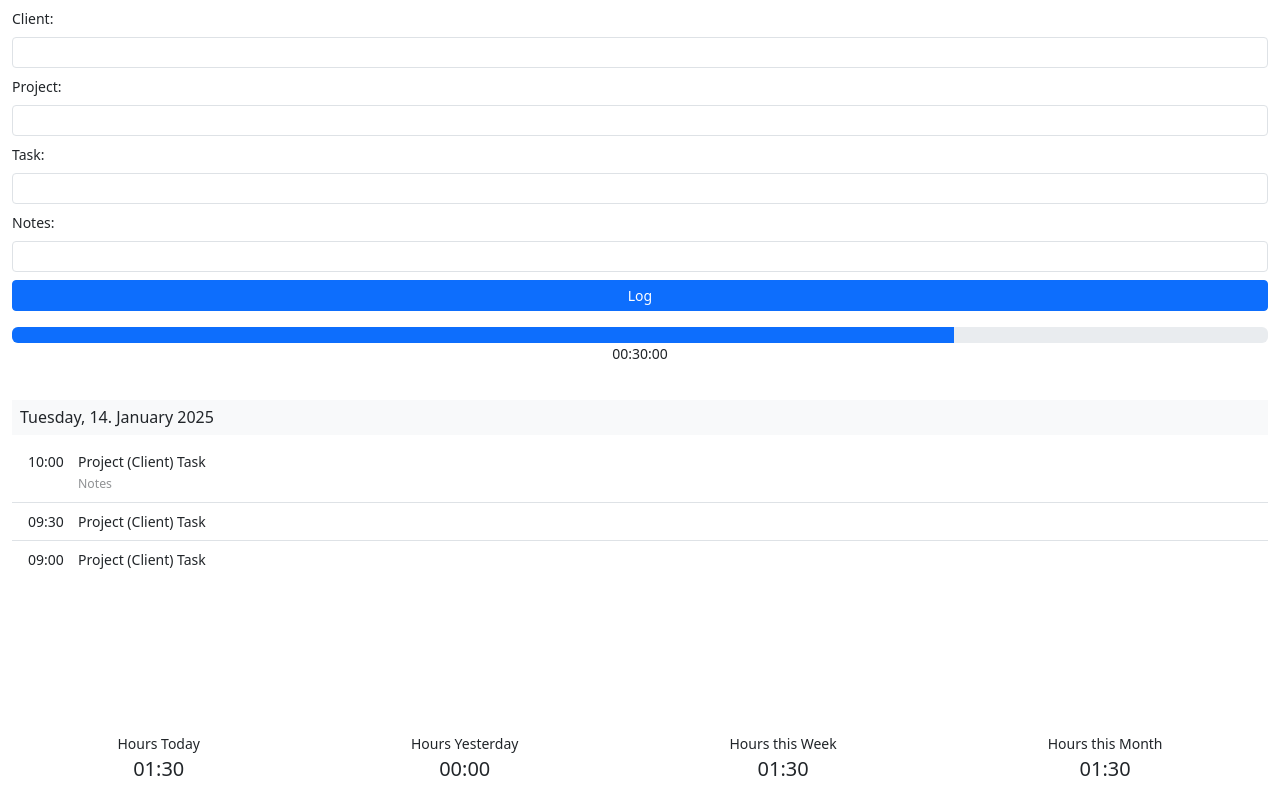
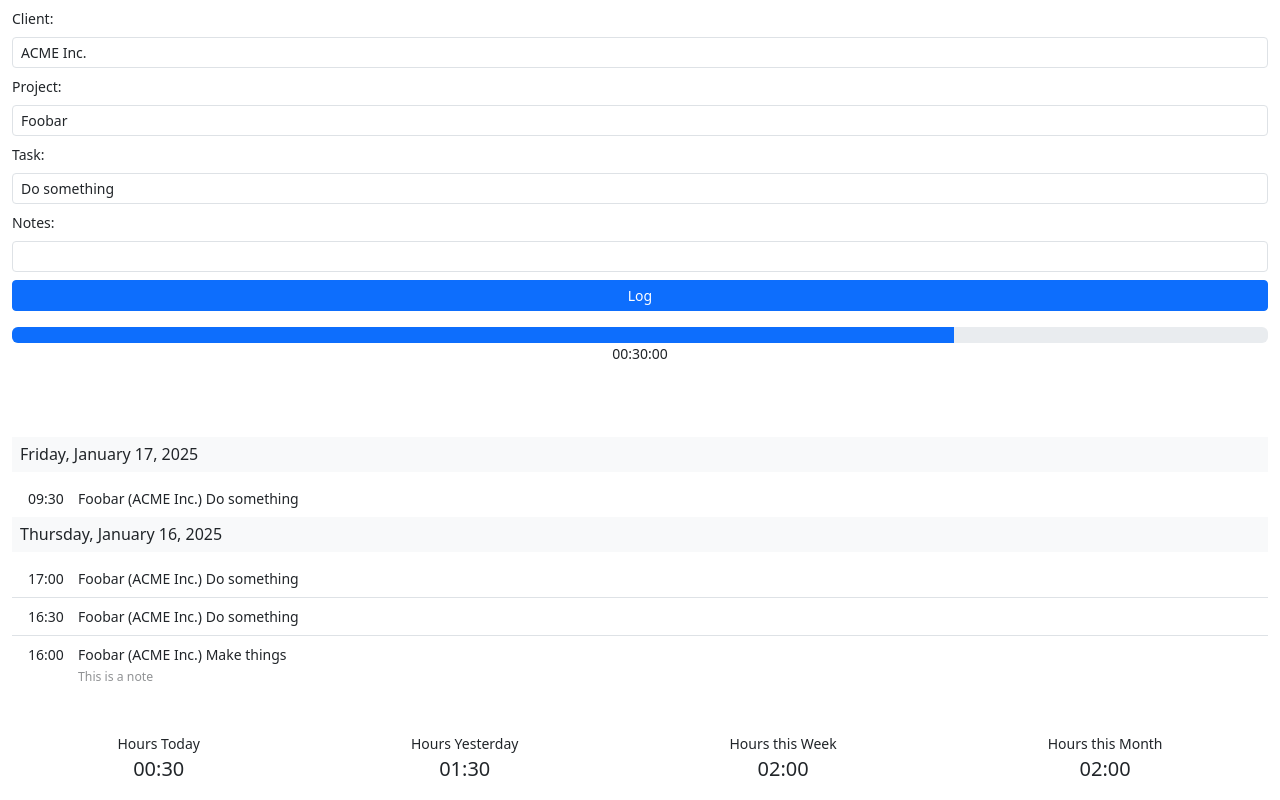
Before and after one commit to falkoschumann/activity-sampling, a Next.js app in the folder web-app/: page / in a window 1280 px wide. Built offline with nearby package versions, Linux system fonts and the light colour scheme.

Commit message:
feat: show test data

```diff
--- a/web-app/src/app/page.tsx
+++ b/web-app/src/app/page.tsx
@@ -1,22 +1,82 @@
 // Copyright (c) 2025 Falko Schumann. All rights reserved. MIT license.
 
+import { Duration } from "@/lib/duration";
+import { RecentActivitiesQueryResult } from "@/lib/domain";
 import Countdown from "@/components/countdown";
 import CurrentActivity from "@/components/current_activity";
 import RecentActivities from "@/components/recent_activities";
 import TimeSummary from "@/components/time_summary";
 
+const recentActivities: RecentActivitiesQueryResult = {
+  lastActivity: {
+    timestamp: new Date("2025-01-17T09:30"),
+    duration: Duration.ofMinutes(30),
+    client: "ACME Inc.",
+    project: "Foobar",
+    task: "Do something",
+  },
+  workingDays: [
+    {
+      date: new Date("2025-01-17"),
+      activities: [
+        {
+          timestamp: new Date("2025-01-17T09:30"),
+          duration: Duration.ofMinutes(30),
+          client: "ACME Inc.",
+          project: "Foobar",
+          task: "Do something",
+        },
+      ],
+    },
+    {
+      date: new Date("2025-01-16"),
+      activities: [
+        {
+          timestamp: new Date("2025-01-16T17:00"),
+          duration: Duration.ofMinutes(30),
+          client: "ACME Inc.",
+          project: "Foobar",
+          task: "Do something",
+        },
+        {
+          timestamp: new Date("2025-01-16T16:30"),
+          duration: Duration.ofMinutes(30),
+          client: "ACME Inc.",
+          project: "Foobar",
+          task: "Do something",
+        },
+        {
+          timestamp: new Date("2025-01-16T16:00"),
+          duration: Duration.ofMinutes(30),
+          client: "ACME Inc.",
+          project: "Foobar",
+          task: "Make things",
+          notes: "This is a note",
+        },
+      ],
+    },
+  ],
+  timeSummary: {
+    hoursToday: Duration.parse("PT30M"),
+    hoursYesterday: Duration.parse("PT1H30M"),
+    hoursThisWeek: Duration.parse("PT2H"),
+    hoursThisMonth: Duration.parse("PT2H"),
+  },
+};
+
 export default function Home() {
   return (
     <>
+      <p>{new Date().getTimezoneOffset()}</p>
       <aside className="container-fluid fixed-top py-2 bg-body">
-        <CurrentActivity />
+        <CurrentActivity lastActivity={recentActivities.lastActivity} />
         <Countdown />
       </aside>
       <main className="container-fluid flex-shrink-0" style={{ marginTop: "400px" }}>
-        <RecentActivities />
+        <RecentActivities workingDays={recentActivities.workingDays} />
       </main>
       <footer className="container-fluid fixed-bottom py-3 bg-body">
-        <TimeSummary />
+        <TimeSummary {...recentActivities.timeSummary} />
       </footer>
     </>
   );
--- a/web-app/src/components/current_activity.tsx
+++ b/web-app/src/components/current_activity.tsx
@@ -1,31 +1,61 @@
 // Copyright (c) 2025 Falko Schumann. All rights reserved. MIT license.
 
-export default function CurrentActivity() {
+import { Activity } from "@/lib/domain";
+
+interface CurrentActivityProps {
+  lastActivity?: Activity;
+}
+
+export default function CurrentActivity({ lastActivity }: CurrentActivityProps) {
   return (
     <form>
       <div className="mb-2">
         <label htmlFor="client" className="form-label">
           Client:
         </label>
-        <input type="text" id="client" name="client" className="form-control form-control-sm" />
+        <input
+          type="text"
+          id="client"
+          name="client"
+          className="form-control form-control-sm"
+          defaultValue={lastActivity?.client}
+        />
       </div>
       <div className="mb-2">
         <label htmlFor="project" className="form-label">
           Project:
         </label>
-        <input type="text" id="project" name="project" className="form-control form-control-sm" />
+        <input
+          type="text"
+          id="project"
+          name="project"
+          className="form-control form-control-sm"
+          defaultValue={lastActivity?.project}
+        />
       </div>
       <div className="mb-2">
         <label htmlFor="task" className="form-label">
           Task:
         </label>
-        <input type="text" id="task" name="task" className="form-control form-control-sm" />
+        <input
+          type="text"
+          id="task"
+          name="task"
+          className="form-control form-control-sm"
+          defaultValue={lastActivity?.task}
+        />
       </div>
       <div className="mb-2">
         <label htmlFor="notes" className="form-label">
           Notes:
         </label>
-        <input type="text" id="notes" name="notes" className="form-control form-control-sm" />
+        <input
+          type="text"
+          id="notes"
+          name="notes"
+          className="form-control form-control-sm"
+          defaultValue={lastActivity?.notes}
+        />
       </div>
       <button type="submit" className="btn btn-primary btn-sm w-100">
         Log
--- a/web-app/src/components/recent_activities.tsx
+++ b/web-app/src/components/recent_activities.tsx
@@ -1,36 +1,37 @@
 // Copyright (c) 2025 Falko Schumann. All rights reserved. MIT license.
 
-export default function RecentActivities() {
-  return (
-    <div>
-      <h6 className="bg-body-tertiary p-2 sticky-top">Tuesday, 14. January 2025</h6>
+import { WorkingDay } from "@/lib/domain";
+
+interface RecentActivitiesProps {
+  workingDays: WorkingDay[];
+}
+
+export default function RecentActivities({ workingDays }: RecentActivitiesProps) {
+  return workingDays.map((workingDay) => (
+    <div key={workingDay.date.toISOString()}>
+      <h6 className="bg-body-tertiary p-2 sticky-top">
+        {workingDay.date.toLocaleDateString(undefined, { dateStyle: "full" })}
+      </h6>
       <div className="list-group list-group-flush">
-        <button className="list-group-item list-group-item-action d-flex justify-content-start align-items-start">
-          <div style={{ width: "3em" }}>10:00</div>
-          <div>
-            <div className="ms-2 me-auto">
-              <div>Project (Client) Task</div>
-              <small className="text-body-tertiary">Notes</small>
+        {workingDay.activities.map((activity) => (
+          <button
+            key={activity.timestamp.toISOString()}
+            className="list-group-item list-group-item-action d-flex justify-content-start align-items-start"
+          >
+            <div style={{ width: "3em" }}>
+              {activity.timestamp.toLocaleTimeString(undefined, { timeStyle: "short", hour12: false })}
             </div>
-          </div>
-        </button>
-        <button className="list-group-item list-group-item-action d-flex justify-content-start align-items-start">
-          <div style={{ width: "3em" }}>09:30</div>
-          <div>
-            <div className="ms-2 me-auto">
-              <div>Project (Client) Task</div>
+            <div>
+              <div className="ms-2 me-auto">
+                <div>
+                  {activity.project} ({activity.client}) {activity.task}
+                </div>
+                {activity.notes && <small className="text-body-tertiary">{activity.notes}</small>}
+              </div>
             </div>
-          </div>
-        </button>
-        <button className="list-group-item list-group-item-action d-flex justify-content-start align-items-start">
-          <div style={{ width: "3em" }}>09:00</div>
-          <div>
-            <div className="ms-2 me-auto">
-              <div>Project (Client) Task</div>
-            </div>
-          </div>
-        </button>
+          </button>
+        ))}
       </div>
     </div>
-  );
+  ));
 }
--- a/web-app/src/components/time_summary.tsx
+++ b/web-app/src/components/time_summary.tsx
@@ -1,24 +1,33 @@
 // Copyright (c) 2025 Falko Schumann. All rights reserved. MIT license.
 
-export default function TimeSummary() {
+import { Duration } from "@/lib/duration";
+
+interface TimeSummaryProps {
+  hoursToday: Duration;
+  hoursYesterday: Duration;
+  hoursThisWeek: Duration;
+  hoursThisMonth: Duration;
+}
+
+export default function TimeSummary({ hoursToday, hoursYesterday, hoursThisWeek, hoursThisMonth }: TimeSummaryProps) {
   return (
     <div>
       <div className="d-flex justify-content-center flex-wrap text-center">
         <div className="flex-fill">
           <div>Hours Today</div>
-          <div className="fs-5">01:30</div>
+          <div className="fs-5">{hoursToday.toLocaleString()}</div>
         </div>
         <div className="flex-fill">
           <div>Hours Yesterday</div>
-          <div className="fs-5">00:00</div>
+          <div className="fs-5">{hoursYesterday.toLocaleString()}</div>
         </div>
         <div className="flex-fill">
           <div>Hours this Week</div>
-          <div className="fs-5">01:30</div>
+          <div className="fs-5">{hoursThisWeek.toLocaleString()}</div>
         </div>
         <div className="flex-fill">
           <div>Hours this Month</div>
-          <div className="fs-5">01:30</div>
+          <div className="fs-5">{hoursThisMonth.toLocaleString()}</div>
         </div>
       </div>
     </div>
--- /dev/null
+++ b/web-app/src/lib/domain.ts
@@ -0,0 +1,31 @@
+// Copyright (c) 2025 Falko Schumann. All rights reserved. MIT license.
+
+import { Duration } from "./duration";
+
+export interface RecentActivitiesQueryResult {
+  readonly lastActivity?: Activity;
+  readonly workingDays: WorkingDay[];
+  readonly timeSummary: TimeSummary;
+}
+
+export interface Activity {
+  // TODO Rename to start?
+  timestamp: Date;
+  readonly duration: Duration;
+  readonly client: string;
+  readonly project: string;
+  readonly task: string;
+  readonly notes?: string;
+}
+
+export interface WorkingDay {
+  readonly date: Date;
+  readonly activities: Activity[];
+}
+
+export interface TimeSummary {
+  readonly hoursToday: Duration;
+  readonly hoursYesterday: Duration;
+  readonly hoursThisWeek: Duration;
+  readonly hoursThisMonth: Duration;
+}
--- /dev/null
+++ b/web-app/src/lib/duration.ts
@@ -0,0 +1,121 @@
+// Copyright (c) 2025 Falko Schumann. All rights reserved. MIT license.
+
+const MILLIS_PER_HOUR = 3600000;
+const MILLIS_PER_MINUTE = 60000;
+const MILLIS_PER_SECOND = 1000;
+
+export class Duration {
+  static ZERO = new Duration();
+
+  static parse(duration: string): Duration {
+    const regex = /^PT(?:(\d+)H)?(?:(\d+)M)?(?:(\d+)(\.(\d+))?S)?$/;
+    const matches = duration.match(regex);
+    if (!matches) {
+      throw new RangeError(`Invalid duration format: ${duration}.`);
+    }
+
+    const hours = parseInt(matches[1] || "0", 10);
+    const minutes = parseInt(matches[2] || "0", 10);
+    const seconds = parseInt(matches[3] || "0", 10);
+    const milliseconds = parseInt((matches[5] || "0").padEnd(3, "0"), 10);
+    return new Duration(
+      hours * MILLIS_PER_HOUR +
+        minutes * MILLIS_PER_MINUTE +
+        seconds * MILLIS_PER_SECOND +
+        milliseconds,
+    );
+  }
+
+  static ofHours(hours: number): Duration {
+    return new Duration(hours * MILLIS_PER_HOUR);
+  }
+
+  static ofMinutes(minutes: number): Duration {
+    return new Duration(minutes * MILLIS_PER_MINUTE);
+  }
+
+  static ofSeconds(seconds: number): Duration {
+    return new Duration(seconds * MILLIS_PER_SECOND);
+  }
+
+  static ofMilliseconds(milliseconds: number): Duration {
+    return new Duration(milliseconds);
+  }
+
+  readonly #millis: number;
+
+  private constructor(milliseconds = 0) {
+    this.#millis = milliseconds;
+  }
+
+  get hours(): number {
+    return this.#millis / MILLIS_PER_HOUR;
+  }
+
+  get hoursPart(): number {
+    const part = this.milliseconds / MILLIS_PER_HOUR;
+    return Math.floor(part);
+  }
+
+  get minutes(): number {
+    return this.#millis / MILLIS_PER_MINUTE;
+  }
+
+  get minutesPart(): number {
+    const part = this.milliseconds - this.hoursPart * MILLIS_PER_HOUR;
+    return Math.floor(part / MILLIS_PER_MINUTE);
+  }
+
+  get seconds(): number {
+    return this.#millis / MILLIS_PER_SECOND;
+  }
+
+  get secondsPart(): number {
+    const part =
+      this.milliseconds -
+      this.hoursPart * MILLIS_PER_HOUR -
+      this.minutesPart * MILLIS_PER_MINUTE;
+    return Math.floor(part / MILLIS_PER_SECOND);
+  }
+
+  get milliseconds(): number {
+    return this.#millis;
+  }
+
+  get millisecondsPart(): number {
+    return (
+      this.#millis -
+      this.hoursPart * MILLIS_PER_HOUR -
+      this.minutesPart * MILLIS_PER_MINUTE -
+      this.secondsPart * MILLIS_PER_SECOND
+    );
+  }
+
+  toString(): string {
+    let result = "PT";
+    if (this.hoursPart > 0) result += `${this.hoursPart}H`;
+    if (this.minutesPart > 0) result += `${this.minutesPart}M`;
+    if (this.secondsPart > 0 || this.millisecondsPart > 0) {
+      result += `${this.secondsPart}`;
+      if (this.millisecondsPart > 0)
+        result += `.${String(this.millisecondsPart).padStart(3, "0")}`;
+      result += "S";
+    }
+    return result;
+  }
+
+  toLocaleString(): string {
+    let result = "";
+    result += `${String(this.hoursPart).padStart(2, "0")}:`;
+    result += `${String(this.minutesPart).padStart(2, "0")}`;
+    if (this.secondsPart > 0 || this.millisecondsPart > 0)
+      result += `:${String(this.secondsPart).padStart(2, "0")}`;
+    if (this.millisecondsPart > 0)
+      result += `.${String(this.millisecondsPart).padStart(3, "0")}`;
+    return result;
+  }
+
+  valueOf(): number {
+    return this.#millis;
+  }
+}
```
Also changed, not shown: 1 other file (tests, documents, lock files or other folders).
